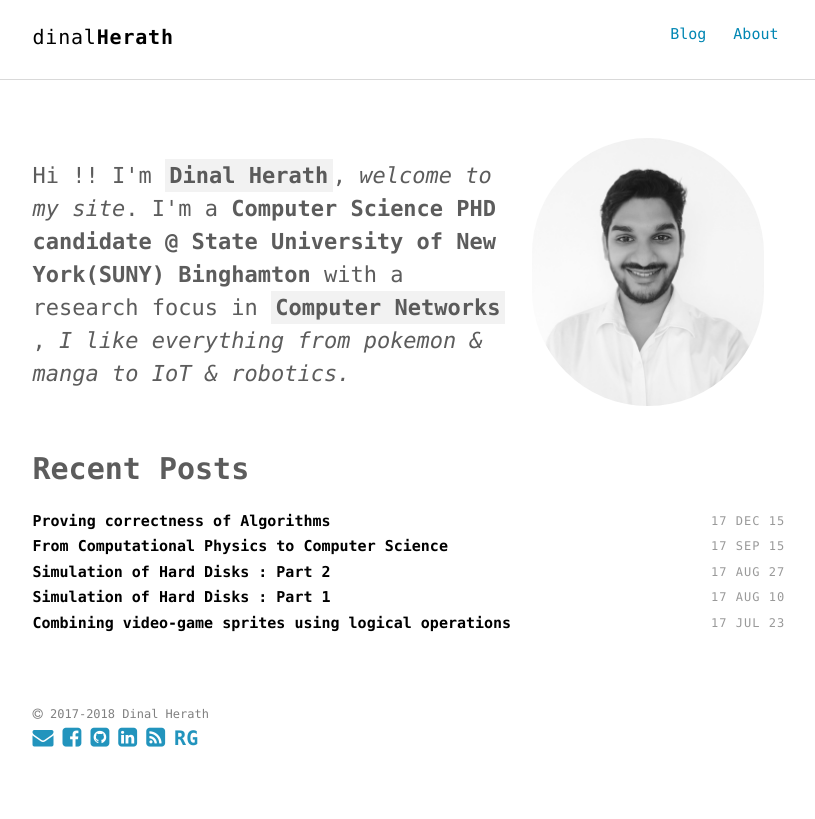
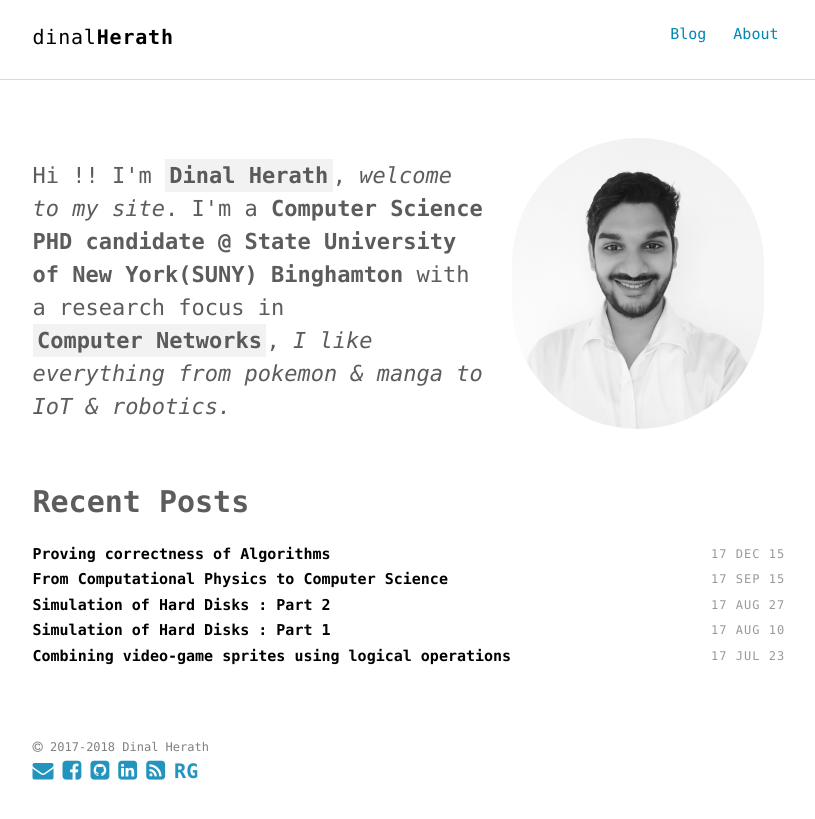
Before and after one commit to dherath/dherath.github.io, a Jekyll site: the page built from index.html, in a window 1280 px wide. Shown: the top 819 px of the page, without its empty margins (230-1045 px from the left). Built offline with Jekyll 4.4.1, drawn with Linux system fonts in a browser that asks for light colours.

Commit message:
build+resized main image +

```diff
--- a/_includes/intro.html
+++ b/_includes/intro.html
@@ -1,6 +1,6 @@
 <section class="intro">
   <div class="container">
-        <img src="/assets/img/image.jpg" style="width:280px;padding:24px;border-radius:150px;" align="right">
+        <img src="/assets/img/image.jpg" style="width:300px;padding:24px;border-radius:150px;" align="right">
         <br><br>
         <p class="lead"><!--<img src="https://upload.wikimedia.org/wikipedia/commons/5/57/Ayubowan.png" style="height:15px;" align="left"> --> Hi !! I'm <strong class="author-name" itemprop="name">{{ site.author.name }}</strong>,
             <em itemprop = "greeting">{{site.author.greeting}}</em>. I'm a <strong itemprop="jobTitle">{{ site.author.job }}</strong> with a research focus in <strong class="author-name">Computer Networks</strong>, <em itemprop = "greeting">I like everything from pokemon & manga to IoT & robotics. </em></p>
```
Also changed, not shown: 2 other files.
